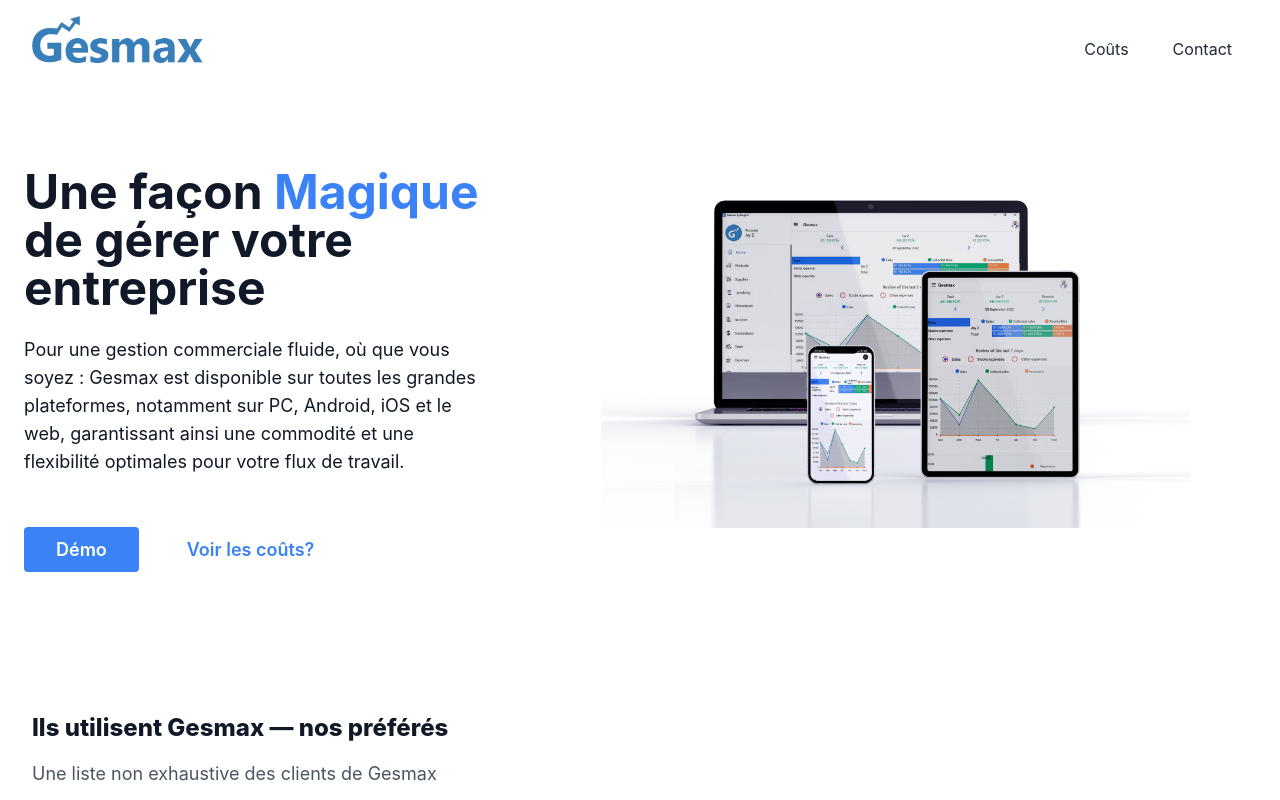
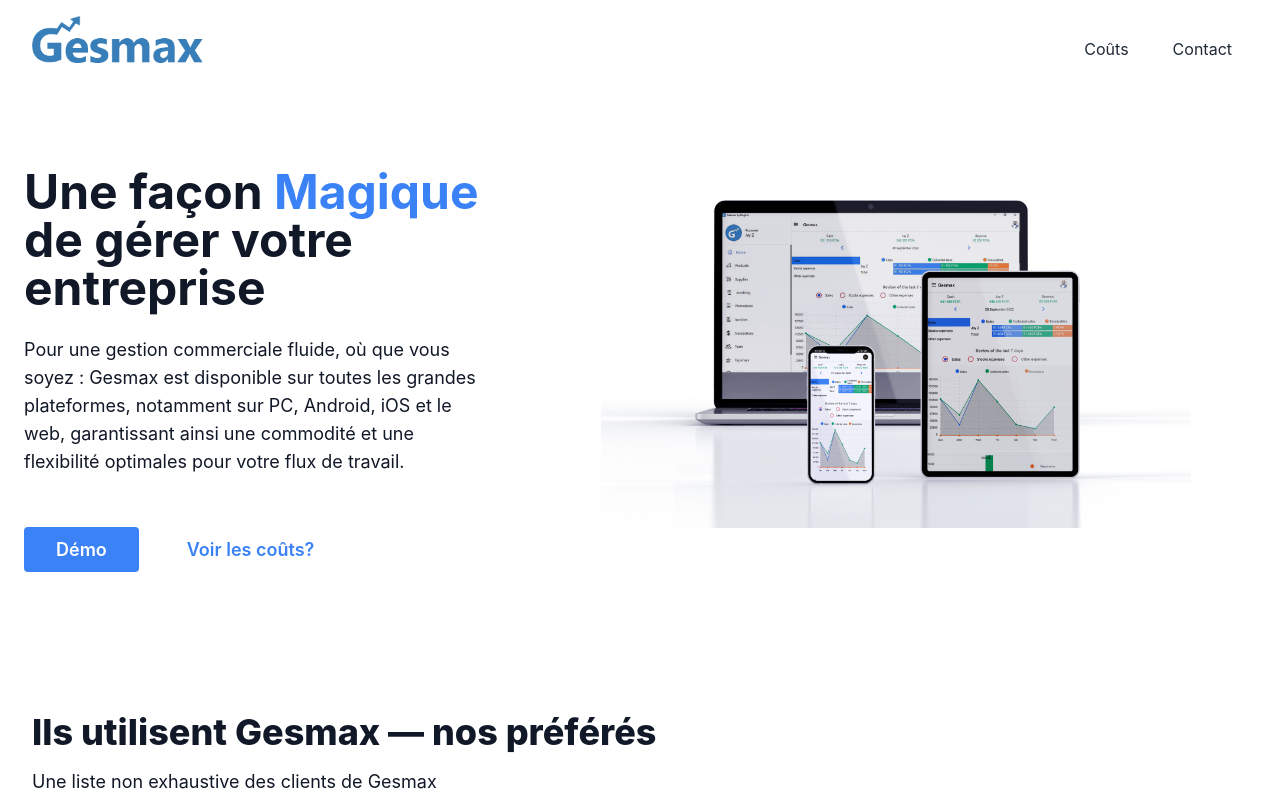
Before and after one commit to kamicodaxe/gesmax.web, a Next.js app: page / in a window 1280 px wide. Shown: the top 800 px of the page. Built offline with nearby package versions, Linux system fonts and the light colour scheme; no server answers.

Commit message:
UI update

```diff
--- a/components/ui/home/customers.tsx
+++ b/components/ui/home/customers.tsx
@@ -21,8 +21,8 @@
     return (
         <div className="text-gray-900">
             <div className="px-4 py-16 mx-auto max-w-7xl sm:px-6 lg:px-8">
-                <h3 className="text-xl font-extrabold sm:text-2xl">{s.title}</h3>
-                <p className="mt-4 text-lg text-gray-600">{s.desc}</p>
+                <h3 className="text-3xl font-extrabold sm:text-4xl">{s.title}</h3>
+                <p className="mt-4 text-lg">{s.desc}</p>
                 <dl className="mt-4 space-y-10 sm:space-y-0 sm:grid sm:grid-cols-2 sm:gap-x-6 sm:gap-y-12 lg:grid-cols-4 lg:gap-x-8">
                     {
                         customers.map((_customer, i) => (
```
